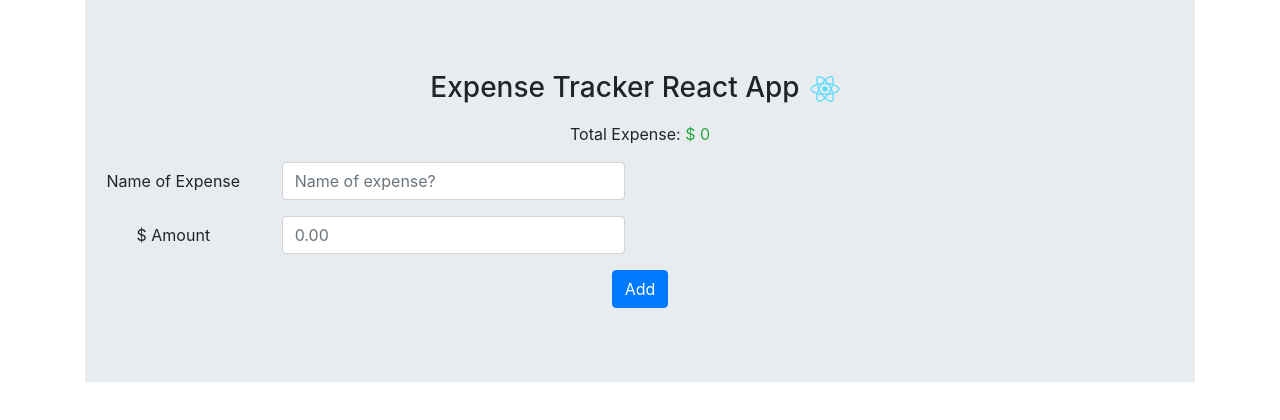
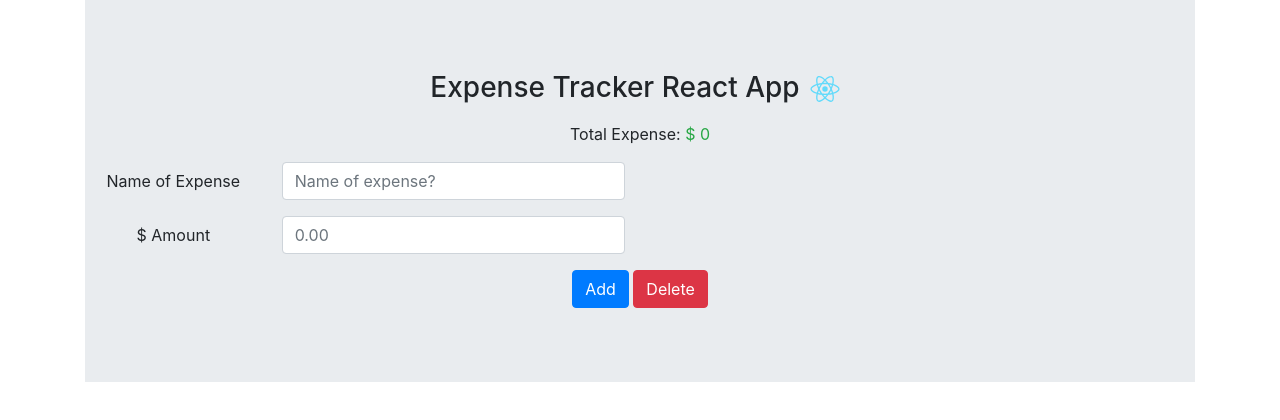
Before and after one commit to alexlarbi/expense-tracker, a React (Create React App) app in the folder react-expense-tracker/: page / in a window 1280 px wide. Shown: the top 420 px of the page. Built offline with nearby package versions, Linux system fonts and the light colour scheme.

Commit message:
Delete Button

```diff
--- a/react-expense-tracker/src/App.js
+++ b/react-expense-tracker/src/App.js
@@ -13,6 +13,10 @@ function App() {
   const [expenses, setExpenses] = useState(ALL_EXPENSES)
   const [name, setName] = useState('')
   const [amount, setAmount] = useState('')
+
+  const handleClearExpenses = () => {
+    setExpenses([])
+  }
 
   const handleName = event => {
     console.log('Name ', event.target.value)
@@ -70,6 +74,7 @@ function App() {
           handleName={handleName}
           handleAmount={handleAmount}
           handleSubmitForm={handleSubmitForm}
+          handleClearExpenses={handleClearExpenses}
         />
         <List expenses={expenses} />
       </Jumbotron>
--- a/react-expense-tracker/src/components/Form.js
+++ b/react-expense-tracker/src/components/Form.js
@@ -9,7 +9,14 @@ import {
   Button
 } from 'reactstrap'
 
-const Form = ({ name, amount, handleName, handleAmount, handleSubmitForm }) => (
+const Form = ({
+  name,
+  amount,
+  handleName,
+  handleAmount,
+  handleSubmitForm,
+  handleClearExpenses
+}) => (
   <BTForm style={{ margin: 10 }} onSubmit={handleSubmitForm}>
     <FormGroup className="row">
       <Label for="exampleEmail" sm={2}>
@@ -43,6 +50,9 @@ const Form = ({ name, amount, handleName, handleAmount, handleSubmitForm }) => (
     </FormGroup>
     <Button type="submit" color="primary">
       Add
+    </Button>{' '}
+    <Button type="submit" color="danger" onClick={handleClearExpenses}>
+      Delete
     </Button>
   </BTForm>
 )
```
Also changed, not shown: 1 other file (tests, documents, lock files or other folders).
